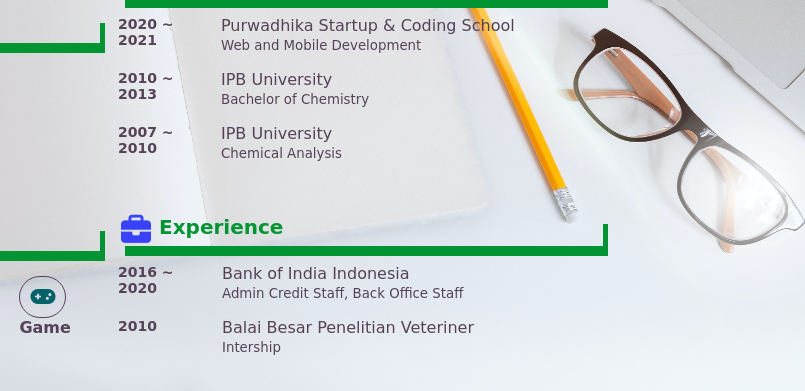
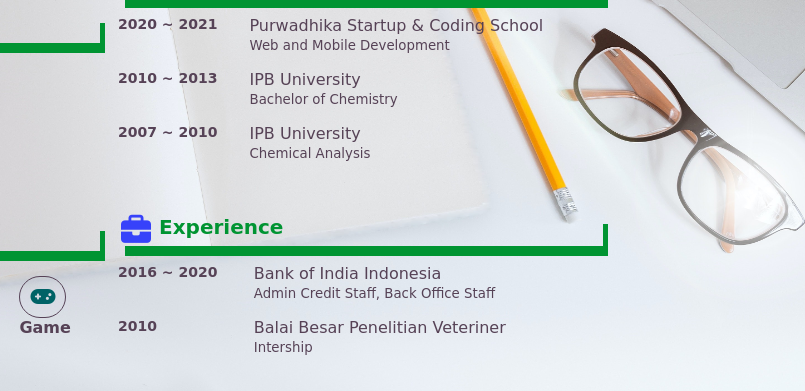
Before and after one commit to IndraJati24/indraresume, a plain HTML site: page index.html in a window 1280 px wide. Shown: the part 407-798 px from the top of the page, 475-1280 px from the left. Drawn offline with Linux system fonts and the light colour scheme; a web font is replaced by a local one.

Commit message:
size again

```diff
--- a/index.css
+++ b/index.css
@@ -217,9 +217,12 @@
   margin-right: 8px;
   width: 90px;
   font-size: 14px;
+  flex-basis:25%
 }
 .education_list div {
   margin-left: 5px;
+  flex-basis: 75%;
+
 }
 
 #right_work {
@@ -256,9 +259,11 @@
   margin-right: 10px;
   width: 90px;
   font-size: 14px;
+  flex-basis: 25%;
 }
 .exp_list div {
   margin-left: 4px;
+  flex-shrink: 75%;
 
 }
 
```
